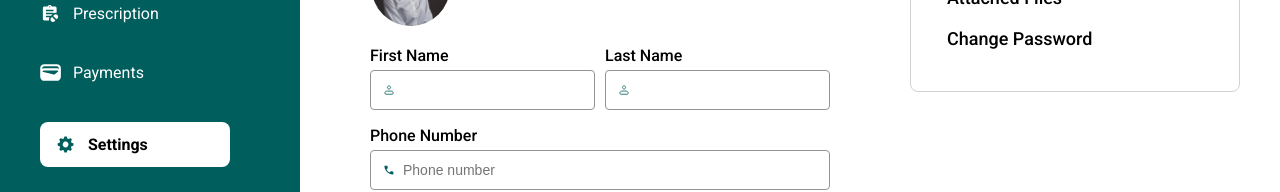
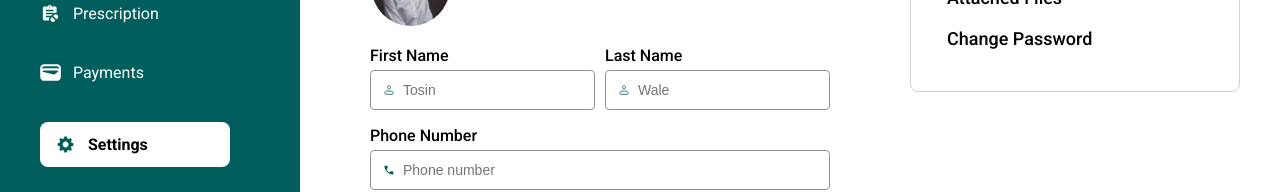
Before and after one commit to TAP-IMACARE/Client-Side, a React (Vite) app: page /dashboard/settings/info in a window 1280 px wide. Shown: the part 258-450 px from the top of the page. Built offline with nearby package versions, Linux system fonts and the light colour scheme.

Commit message:
Update PersonalInfo.jsx

```diff
--- a/src/dashboards/settings/PersonalInfo.jsx
+++ b/src/dashboards/settings/PersonalInfo.jsx
@@ -21,13 +21,13 @@ const PersonalInfo = () => {
         <div className="name-control">
           <div className="firstName">
             <label htmlFor="firstName">First Name</label> <br />
-            <input type="text" id="input" />
+            <input type="text" id="input" placeholder="Tosin" />
             <img src={contactIcon} alt="" id="icon" />
           </div>
 
           <div className="lastName">
             <label htmlFor="lastName">Last Name</label> <br />
-            <input type="text" id="lastName" />{" "}
+            <input type="text" id="lastName" placeholder="Wale" />
             <img src={contactIcon} alt="" id="icon" />
           </div>
         </div>
```
